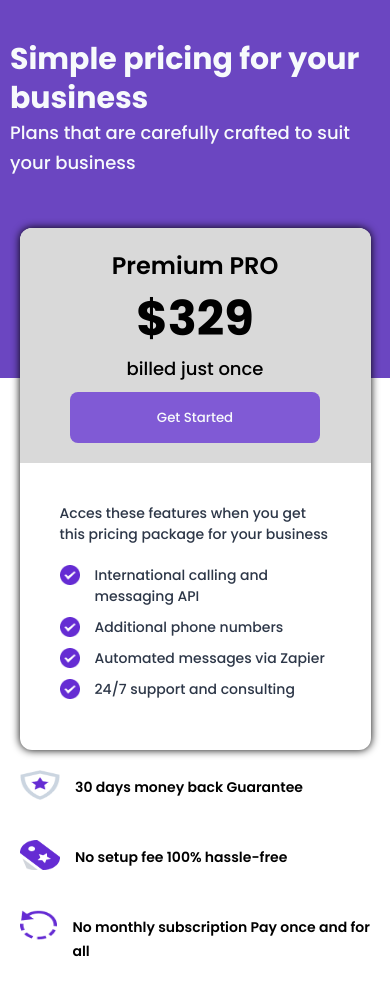
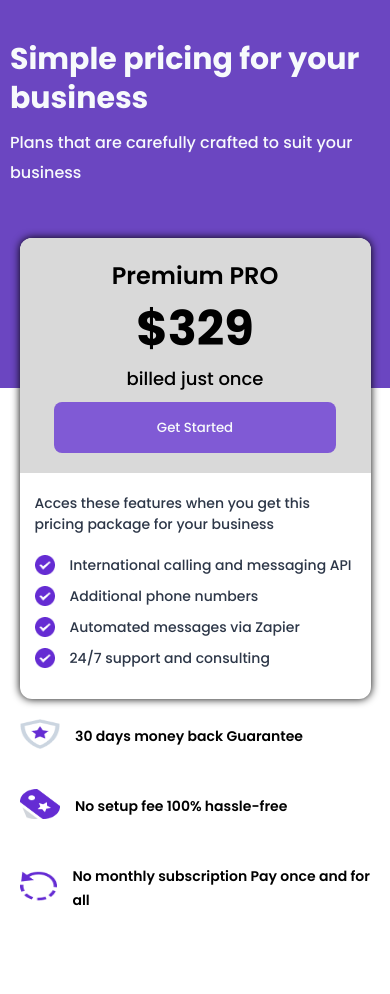
Before and after one commit to adebayo3035/pricing_ui, a plain HTML site: page index.html in a window 390 px wide. After the commit the page ends 942 px from the top, so only its background shows below. Drawn offline with Linux system fonts and the light colour scheme.

Commit message:
Changed overall layout design on mobile view

```diff
--- a/index.html
+++ b/index.html
@@ -11,11 +11,11 @@
 
 <body>
     <div class="container">
-        <section class="upperDiv">
+        <section class="header-section">
             <h1> Simple pricing for your business</h1>
             <p> Plans that are carefully crafted to suit your business</p>
         </section>
-        <section class="middleDiv subscriptionModal" id = "subscriptionModal">
+        <section class="subscriptionModal" id = "subscriptionModal">
             <div class="subscriptionPrice">
                 <p id="premium"> Premium PRO</p>
                 <p id="price"> $329</p>
@@ -42,7 +42,7 @@
                 </div>
             </div>
         </section>
-        <section class="lowerDiv">
+        <section class="offer-section">
             <div class="offers">
                 <img src="resources/offer-1.png" alt="">
                 <span class="offer-text"> 30 days money back Guarantee</span>
--- a/style.css
+++ b/style.css
@@ -19,7 +19,7 @@
     justify-content: center;
     align-items: center;
 }
-.upperDiv{
+.header-section{
     display: flex;
     flex-direction: column;
     justify-content: center;
@@ -29,11 +29,11 @@
     width: 100%;
     padding: 40px 0px 200px;
 }
-.upperDiv h1{
+.header-section h1{
     line-height: 130%;
     font-size: 48px;
 }
-.upperDiv p{
+.header-section p{
     line-height: 40px;
     font-size: 24px;
 }
@@ -68,7 +68,7 @@
     font-size: 18px;
 }
 .subscriptionModal .subscriptionPrice button{
-    min-width: 250px;
+    min-width: 282px;
     height: 51px;
     background-color: #805AD5;
     color: #F7FAFC;
@@ -85,6 +85,7 @@
 }
 .subscriptionModal .subscriptionText p#header{
     padding-bottom: 20px;
+    max-width: 646px;
 }
 .subscriptionModal .subscriptionText p{
     font-size: 18px;
@@ -102,21 +103,23 @@
     max-height: 20px;
 }
 
-.lowerDiv{
+.offer-section{
     display: flex;
     justify-content: center;
     /* border: 2px solid green; */
 }
-.lowerDiv .offers{
+.offer-section .offers{
     display: flex;
     justify-content: space-between;
     padding: 20px;
 }
-.lowerDiv .offers img{
+.offer-section .offers img{
     width: 40px;
     height: 30px;
+    align-self: center;
+
 }
-.lowerDiv .offers span{
+.offer-section .offers span{
     font-size: 14px;
     padding-left: 15px;
     padding-top: 5px;
@@ -126,11 +129,11 @@
 }
 /* Tablet View */
 @media only screen and (max-width: 860px){
-    .upperDiv h1{
+    .header-section h1{
         line-height: 130%;
         font-size: 30px;
     }
-    .upperDiv p{
+    .header-section p{
         font-size: 18px;
     }
     .subscriptionModal .subscriptionText p{
@@ -141,13 +144,18 @@
 /* Mobile View */
 @media only screen and (max-width: 650px){
     .container{
-        padding-bottom: 50px;
+        padding-bottom: 10px;
     }
-    .upperDiv{
+    .header-section p{
+        font-size: 16px;
+        padding-top: 10px;
+    }
+    .header-section{
         padding: 40px 10px 200px;
     }
-    .upperDiv p{
+    .header-section p{
         line-height: 30px;
+
     }
     .subscriptionModal{
         flex-direction: column;
@@ -156,16 +164,19 @@
         font-size: 48px;
         font-weight: 700;
     }
+    .subscriptionModal .subscriptionText{
+        padding: 20px 15px;
+    }
     .subscriptionModal .subscriptionText .premiumOffer p{
        max-width: 340px;
     }
-    .lowerDiv{
+    .offer-section{
         flex-direction: column;
     }
-    .lowerDiv .offers{
+    .offer-section .offers{
         justify-content: flex-start;
     }
-    .lowerDiv .offers span{
+    .offer-section .offers span{
         max-width: 376px;
     }
 }
```
